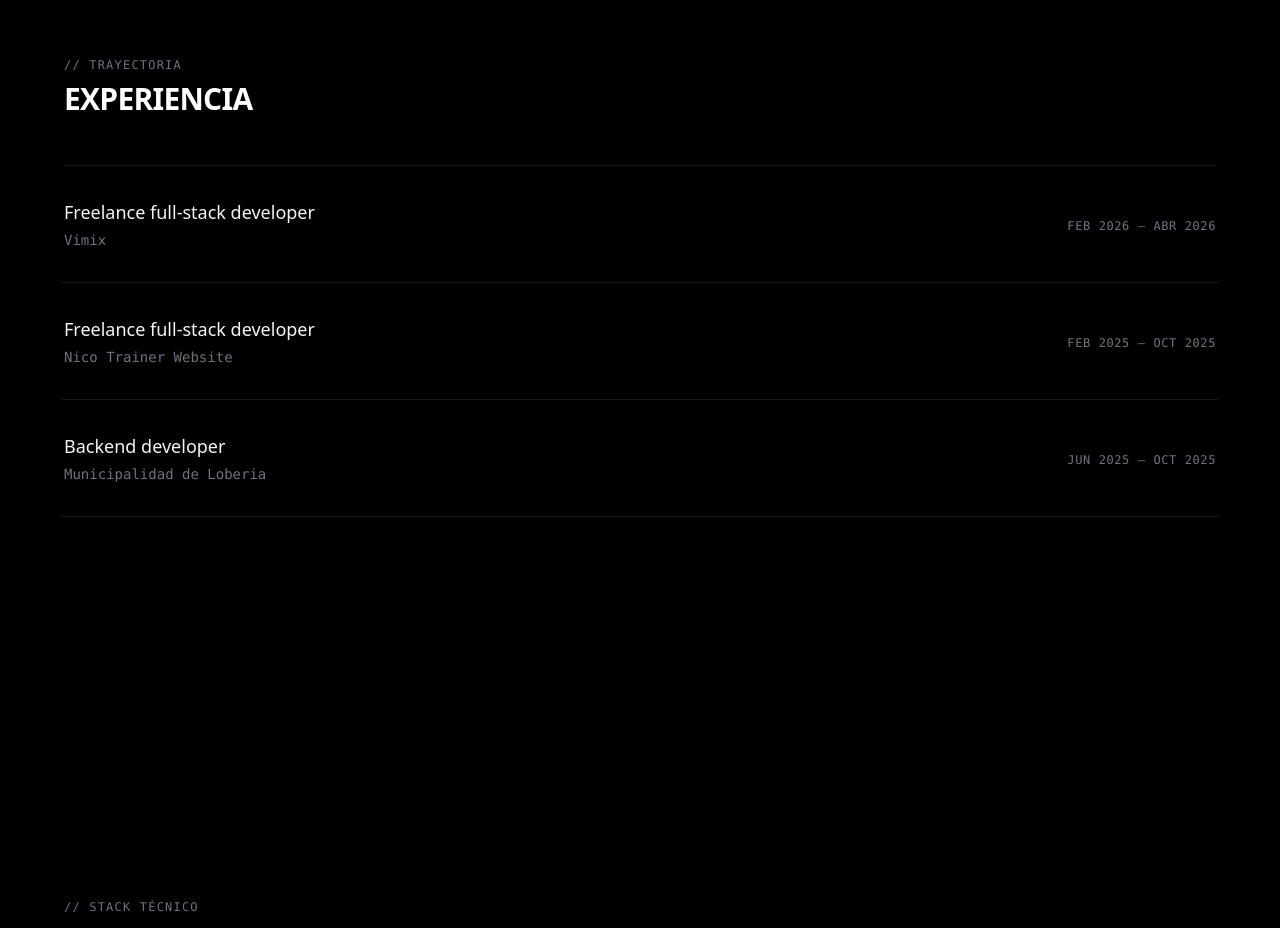
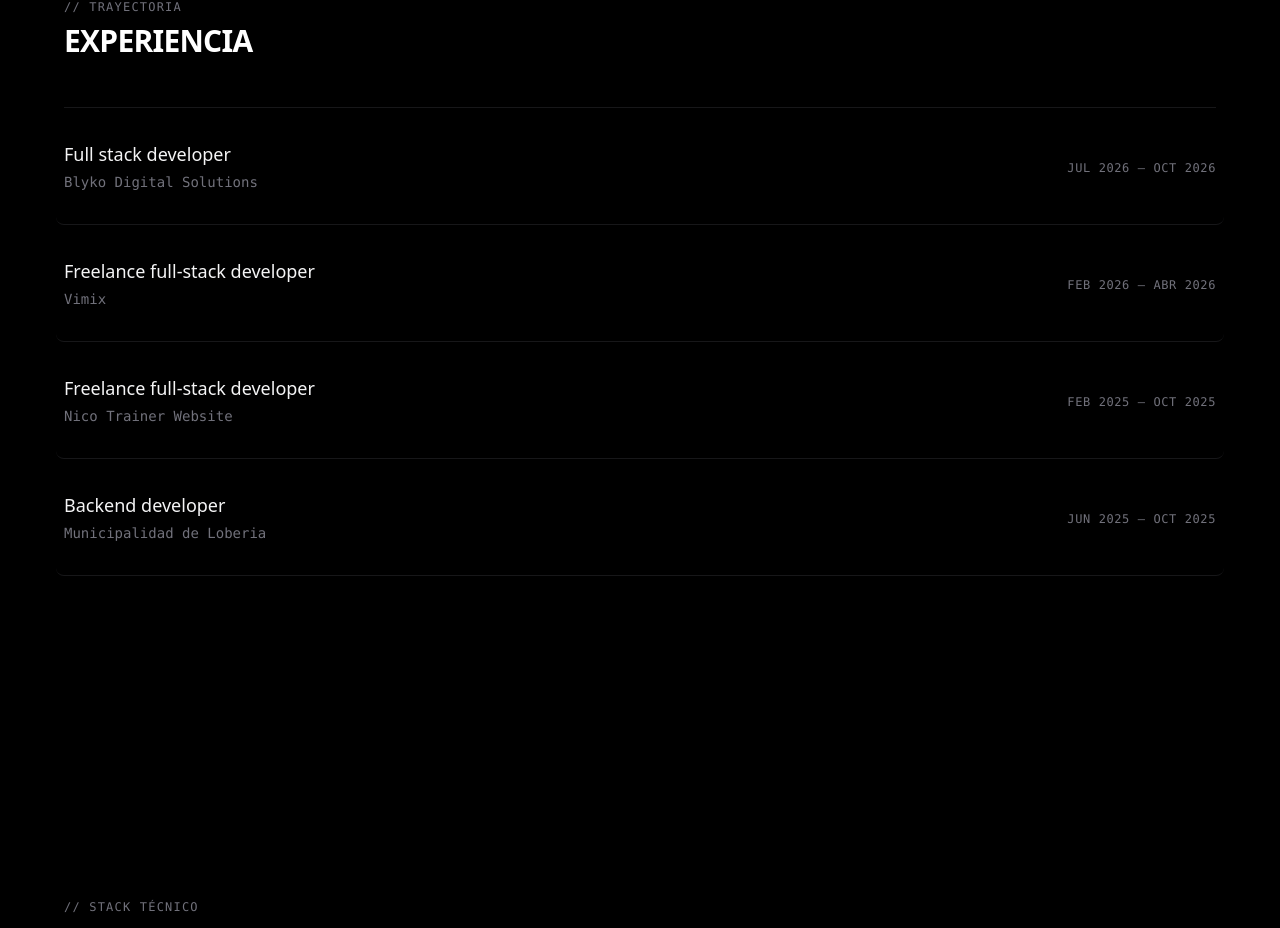
Before and after one commit to Nahucaroseli/portfolio-react, a React (Vite) app: page / in a window 1280 px wide. Shown: the part 913-1841 px from the top of the page. Built offline with nearby package versions, Linux system fonts and the light colour scheme.

Commit message:
agregado experience

```diff
--- a/src/components/Experience.tsx
+++ b/src/components/Experience.tsx
@@ -8,6 +8,11 @@ interface Job {
 }
 
 const experiences: Job[] = [
+  {
+    role: 'Full stack developer',
+    company: 'Blyko Digital Solutions',
+    period: 'Jul 2026 — Oct 2026',
+  },
   {
     role: 'Freelance full-stack developer',
     company: 'Vimix',
```
Also changed, not shown: 2 other files (tests, documents, lock files or other folders).
